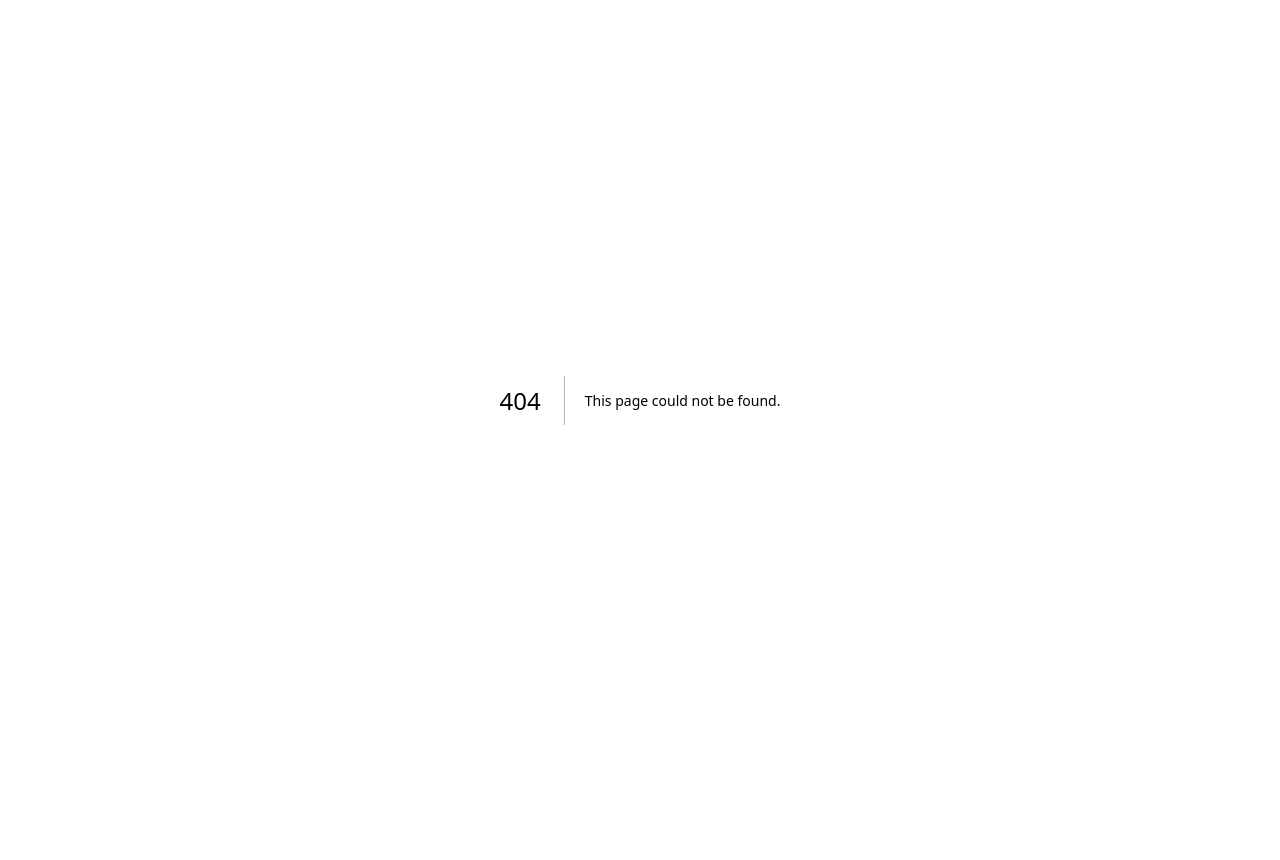
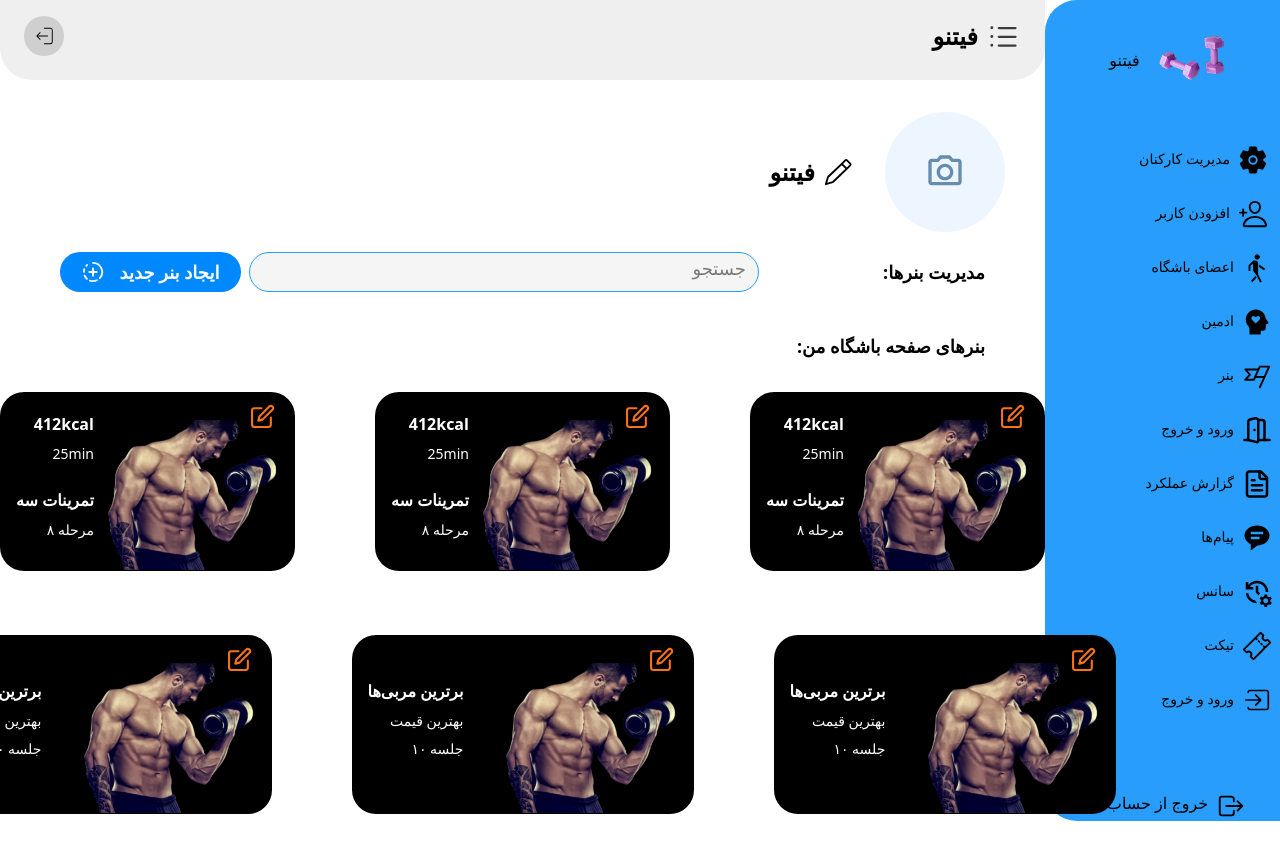
Before and after one commit to mobinaShahbazi83/gymapp, a Next.js app: page /gym/banner in a window 1280 px wide. Before the commit this address had no page. Shown: the top 860 px of the page. Before the commit the page ends 800 px from the top, so only its background shows below. Built offline with nearby package versions, Linux system fonts and the light colour scheme.

Commit message:
Development of the Jim Panel banner page

```diff
--- /dev/null
+++ b/app/gym/banner/page.js
@@ -0,0 +1,8 @@
+import BannerPage from "../../../pages/BannerPage"
+
+
+function page() {
+  return (<BannerPage/>)
+}
+
+export default page
--- a/components/layout/gym/Sidebar.jsx
+++ b/components/layout/gym/Sidebar.jsx
@@ -19,7 +19,7 @@ function Sidebar() {
         <div className="flex  justify-center mt-8 gap-1 ml-7">
           <h1 className="!font-normal text-base mt-4">فیتنو</h1>
             <img
-              src="./images/Dumbbell.png"
+              src="/images/Dumbbell.png"
               className="w-[100px] h-[100pxpx] rounded-4xl"
             />
         </div>
--- /dev/null
+++ b/pages/BannerPage.jsx
@@ -0,0 +1,200 @@
+import { MdOutlinePhotoCamera } from "react-icons/md";
+import { GoPencil } from "react-icons/go";
+import { LuCircleFadingPlus } from "react-icons/lu";
+import { FiEdit } from "react-icons/fi";
+
+function BannerPage() {
+    return (
+        <div className="w-full min-h-screen">
+            <div className="flex justify-end items-center gap-8 mt-8 mr-10">
+                <div className="flex items-center gap-2">
+                    <h1 className="!font-bold text-2xl">
+                        فیتنو
+                    </h1>
+                    <GoPencil className="w-[30px] h-[30px]" />
+                </div>
+                <div className="flex items-center justify-center w-[120px] h-[120px] bg-[#EDF6FE] rounded-full">
+                    <MdOutlinePhotoCamera className="w-[40px] h-[40px] text-[#668CAE]" />
+                </div>
+            </div>
+            <div className="flex flex-row-reverse justify-between items-center w-full px-15 mt-5">
+                <p className="!font-semibold text-lg">
+                    :مدیریت بنرها
+                </p>
+                <div className="flex items-center gap-2">
+                    <div className="w-[181px] h-[40px] bg-[#0088FF] rounded-4xl flex items-center justify-center gap-4">
+                        <LuCircleFadingPlus className="w-[22px] h-[22px] text-white" />
+                        <p className="!font-semibold text-lg text-white">
+                            ایجاد بنر جدید
+                        </p>
+                    </div>
+                    <input
+                        placeholder="جستجو"
+                        className="text-lg text-right pb-2 pr-3 w-[510px] h-[40px] bg-[#F4F4F4D9] rounded-4xl border border-[#289DFC] outline-none"
+                    />
+                </div>
+            </div>
+            <h2 className="!font-semibold text-lg text-right mt-10 mr-15">:بنرهای صفحه باشگاه من</h2>
+            <div className="flex gap-20 justify-center mt-8">
+                <div className="w-[342px] h-[179px] bg-[#000000] rounded-3xl flex items-start justify-between px-4 relative">
+                    <FiEdit className="absolute top-3 right-5 w-[25px] h-[25px] text-[#F97316]" />
+                    <div className="flex flex-col items-end pt-5 text-white">
+
+                        <h3 className="!font-semibold">
+                            412kcal
+                        </h3>
+
+                        <p className=" !font-medium text-sm mt-2">
+                            25min
+                        </p>
+
+                        <h4 className="!font-semibold mt-6">
+                            تمرینات سه
+                        </h4>
+
+                        <p className=" !font-medium text-sm mt-2">
+                            ۸ مرحله
+                        </p>
+
+                    </div>
+                    <img
+                        src="/images/men5.png"
+                        className="w-[180px] h-[150px] object-cover  mt-7"
+                        alt="exercise"
+                    />
+
+                </div>
+                <div className="w-[342px] h-[179px] bg-[#000000] rounded-3xl flex items-start justify-between px-4 relative">
+                    <FiEdit className="absolute top-3 right-5 w-[25px] h-[25px] text-[#F97316]" />
+                    <div className="flex flex-col items-end pt-5 text-white">
+
+                        <h3 className="!font-semibold">
+                            412kcal
+                        </h3>
+
+                        <p className=" !font-medium text-sm mt-2">
+                            25min
+                        </p>
+
+                        <h4 className="!font-semibold mt-6">
+                            تمرینات سه
+                        </h4>
+
+                        <p className=" !font-medium text-sm mt-2">
+                            ۸ مرحله
+                        </p>
+
+                    </div>
+                    <img
+                        src="/images/men5.png"
+                        className="w-[180px] h-[150px] object-cover  mt-7"
+                        alt="exercise"
+                    />
+
+                </div>
+                <div className="w-[342px] h-[179px] bg-[#000000] rounded-3xl flex items-start justify-between px-4 relative">
+                    <FiEdit className="absolute top-3 right-5 w-[25px] h-[25px] text-[#F97316]" />
+                    <div className="flex flex-col items-end pt-5 text-white">
+
+                        <h3 className="!font-semibold">
+                            412kcal
+                        </h3>
+
+                        <p className=" !font-medium text-sm mt-2">
+                            25min
+                        </p>
+
+                        <h4 className="!font-semibold mt-6">
+                            تمرینات سه
+                        </h4>
+
+                        <p className=" !font-medium text-sm mt-2">
+                            ۸ مرحله
+                        </p>
+
+                    </div>
+                    <img
+                        src="/images/men5.png"
+                        className="w-[180px] h-[150px] object-cover ro mt-7"
+                        alt="exercise"
+                    />
+
+                </div>
+            </div>
+            <div className="flex gap-20 justify-center mt-8">
+                <div className="flex gap-20 justify-center mt-8">
+                    <div className="w-[342px] h-[179px]  bg-[#000000] rounded-3xl flex items-start justify-between px-4 relative">
+                        <FiEdit className="absolute top-3 right-5 w-[25px] h-[25px] text-[#F97316]" />
+                        <div className="flex flex-col items-end pt-5 text-white">
+                            <h3 className="!font-semibold mt-6">
+                                برترین مربی‌ها
+                            </h3>
+
+                            <p className=" !font-medium text-sm mt-2">
+                                بهترین قیمت
+                            </p>
+                            <p className=" !font-medium text-sm mt-2">
+                                ۱۰ جلسه
+                            </p>
+                        </div>
+                        <img
+                            src="/images/men5.png"
+                            className="w-[180px] h-[150px] object-cover  mt-7"
+                            alt="exercise"
+                        />
+                    </div>
+                </div>
+                <div className="flex gap-20 justify-center mt-8">
+                    <div className="w-[342px] h-[179px]  bg-[#000000] rounded-3xl flex items-start justify-between px-4 relative">
+                        <FiEdit className="absolute top-3 right-5 w-[25px] h-[25px] text-[#F97316]" />
+                        <div className="flex flex-col items-end pt-5 text-white">
+                            <h3 className="!font-semibold mt-6">
+                                برترین مربی‌ها
+                            </h3>
+
+                            <p className=" !font-medium text-sm mt-2">
+                                بهترین قیمت
+                            </p>
+                            <p className=" !font-medium text-sm mt-2">
+                                ۱۰ جلسه
+                            </p>
+                        </div>
+                        <img
+                            src="/images/men5.png"
+                            className="w-[180px] h-[150px] object-cover  mt-7"
+                            alt="exercise"
+                        />
+                    </div>
+                </div>
+                <div className="flex gap-20 justify-center mt-8">
+                    <div className="w-[342px] h-[179px]  bg-[#000000] rounded-3xl flex items-start justify-between px-4 relative">
+                        <FiEdit className="absolute top-3 right-5 w-[25px] h-[25px] text-[#F97316]" />
+                        <div className="flex flex-col items-end pt-5 text-white">
+                            <h3 className="!font-semibold mt-6">
+                                برترین مربی‌ها
+                            </h3>
+
+                            <p className=" !font-medium text-sm mt-2">
+                                بهترین قیمت
+                            </p>
+                            <p className=" !font-medium text-sm mt-2">
+                                ۱۰ جلسه
+                            </p>
+                        </div>
+                        <img
+                            src="/images/men5.png"
+                            className="w-[180px] h-[150px] object-cover  mt-7"
+                            alt="exercise"
+                        />
+                    </div>
+                </div>
+            </div>
+
+
+
+
+        </div>
+    )
+}
+
+export default BannerPage
```
Also changed, not shown: public/images/gemmen5.png (added), public/images/men5.png (added).
